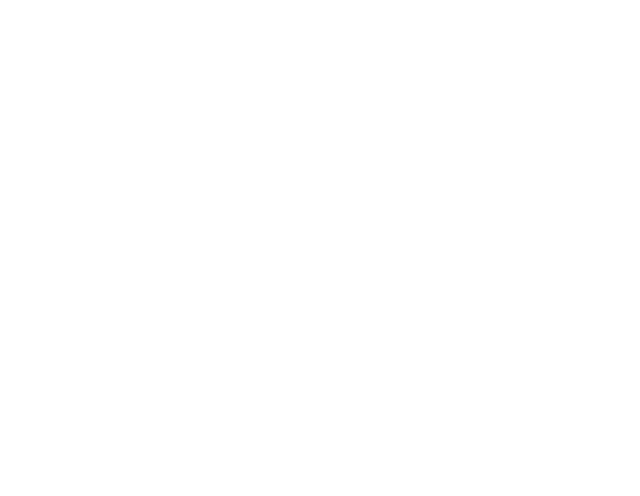
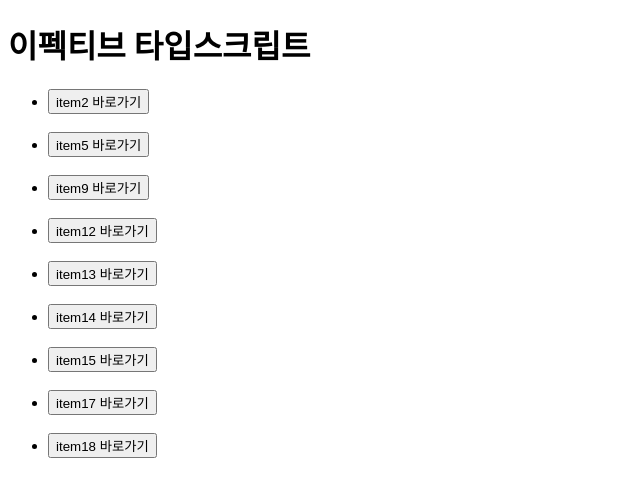
Before and after one commit to jodheeee/effective-ts-study, a React (Create React App) app: page / in a window 1280 px wide. Before the commit this address had no page. Shown: the top 496 px of the page, without its empty margins (0-640 px from the left). Built offline with nearby package versions, Linux system fonts and the light colour scheme.

Commit message:
feat: 1 ~2주차 정리 페이지 연결

```diff
--- a/src/App.tsx
+++ b/src/App.tsx
@@ -1,5 +1,5 @@
-import React from "react";
-import SangE from "./note/sange";
+import React from 'react';
+import SangE from './note/sange';
 
 function App() {
   return <SangE />;
--- a/src/note/sange/Components/Title.tsx
+++ /dev/null
@@ -1,11 +0,0 @@
-import React from 'react';
-
-function Title({ idx, title }: { idx: number; title: string }) {
-  return (
-    <h1>
-      {`[Item${idx}] `} <span>{title}</span>
-    </h1>
-  );
-}
-
-export default Title;
--- a/src/note/sange/Pages/Item2/index.tsx
+++ /dev/null
@@ -1,14 +0,0 @@
-import Title from 'note/sange/Components/Title';
-import React from 'react';
-
-function Item2() {
-  return (
-    <section>
-      <Title idx={2} title='tsconfig.json' />
-    </section>
-  );
-}
-
-export default Item2;
-
-// tsconfig 정리
--- a/src/note/sange/Pages/Item5/index.tsx
+++ /dev/null
@@ -1,14 +0,0 @@
-import Title from 'note/sange/Components/Title';
-import React from 'react';
-
-function Item5() {
-  return (
-    <section>
-      <Title idx={5} title='any 타입' />
-    </section>
-  );
-}
-
-export default Item5;
-
-// TODO: any 타입
--- /dev/null
+++ b/src/note/sange/constant.ts
@@ -0,0 +1,11 @@
+export const NOTION_LINK: { [key: number]: string } = {
+  2: 'https://www.notion.so/petfriends/item2-tsconfig-json-107e4158dda5478db05eb13db8478681',
+  5: 'https://www.notion.so/petfriends/item5-any-9238c7bdafd64142a9d738959b5800f8',
+  9: 'https://www.notion.so/petfriends/item9-3aa36099300a4453b0c4c77b18cc5ca3',
+  12: 'https://www.notion.so/petfriends/item12-5b4b9ff0d66e4bb481d72a357b09a18b',
+  13: 'https://www.notion.so/petfriends/item13-c7cdda19f99b4f5b80dbd3c0b8130320',
+  14: 'https://www.notion.so/petfriends/item14-DRY-b45ec1a2c9fd40db800c3b61021b444b',
+  15: 'https://www.notion.so/petfriends/item15-631756b2e03345bba966f6643f043073',
+  17: 'https://www.notion.so/petfriends/item17-readonly-2f36b0db6afc4641be43263d1e85cfe6',
+  18: 'https://www.notion.so/petfriends/item18-e5e360567a3b44aabbe5736bbbc17a9a',
+};
--- a/src/note/sange/index.tsx
+++ b/src/note/sange/index.tsx
@@ -1,15 +1,40 @@
 import React from 'react';
 import { BrowserRouter, Routes, Route } from 'react-router-dom';
-import Item2 from './Pages/Item2';
-import Item5 from './Pages/Item5';
+import { NOTION_LINK } from './constant';
+
+function Home() {
+  const chapter = [2, 5, 9, 12, 13, 14, 15, 17, 18];
+
+  const goNotionPage = (item: number) => {
+    window.open(NOTION_LINK[item], '_blank');
+  };
+
+  return (
+    <div>
+      <h1>이펙티브 타입스크립트</h1>
+      <ul>
+        {chapter.map((item) => (
+          <>
+            <li key={item}>
+              <button
+                type='button'
+                onClick={() => goNotionPage(item)}
+              >{`item${item} 바로가기`}</button>
+            </li>
+            <br />
+          </>
+        ))}
+      </ul>
+    </div>
+  );
+}
 
 function SangE() {
   return (
     <main>
       <BrowserRouter>
         <Routes>
-          <Route path='/item2' element={<Item2 />} />
-          <Route path='/item5' element={<Item5 />} />
+          <Route path='/' element={<Home />} />
         </Routes>
       </BrowserRouter>
     </main>
```
Also changed, not shown: src/index.tsx (+5 -7 lines), src/note/sange/Pages/Item7/index.tsx (deleted, +0 -19 lines), src/note/sange/Pages/Item8/index.tsx (deleted, +0 -26 lines), src/note/sange/Pages/Item9/index.tsx (deleted, +0 -26 lines).
